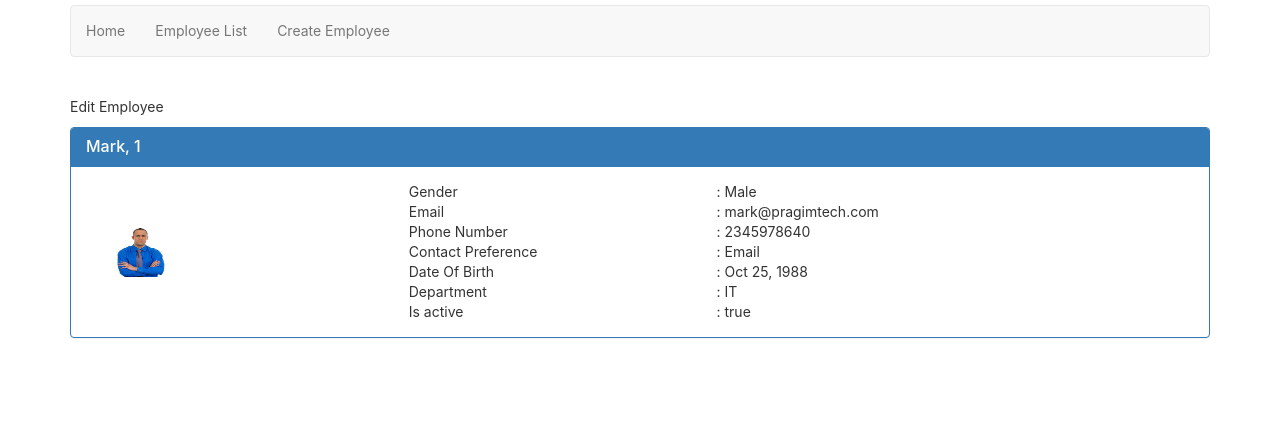
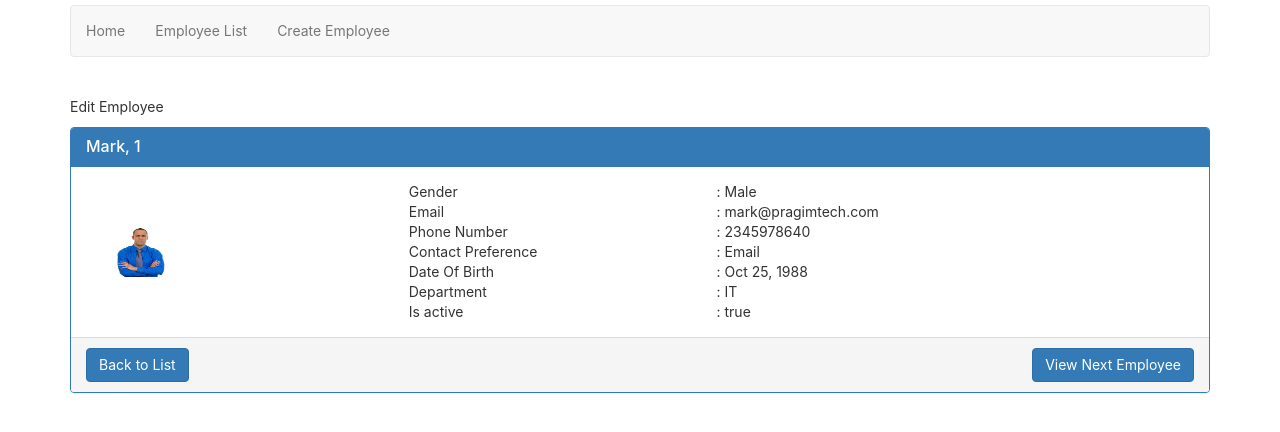
Before and after one commit to ggraur/eBarato_Angular, an Angular app: page /employees/1 in a window 1280 px wide. Shown: the top 432 px of the page. Built offline with nearby package versions, Linux system fonts and the light colour scheme.

Commit message:
add new future

```diff
--- a/src/app/app.module.ts
+++ b/src/app/app.module.ts
@@ -21,6 +21,9 @@ import { DisplayEmployeeComponent } from './employees/display-employee.component
 import { CreateEmployeeCanDeactivateGuardService } from './employees/create-employee-can-deactivate-guard.service';
 import { EmployeeDetailsComponent } from './employees/employee-details.component';
 
+import { HttpClientModule, HTTP_INTERCEPTORS } from '@angular/common/http';
+
+
 
 @NgModule({
   declarations: [
@@ -43,7 +46,8 @@ import { EmployeeDetailsComponent } from './employees/employee-details.component
     BrowserAnimationsModule,
     BsDatepickerModule.forRoot(),
   ],
-  providers: [EmployeeService,CreateEmployeeCanDeactivateGuardService],
+  providers: [EmployeeService
+             ,CreateEmployeeCanDeactivateGuardService],
   bootstrap: [AppComponent]
 })
 export class AppModule { }
--- a/src/app/employees/employee-details.component.html
+++ b/src/app/employees/employee-details.component.html
@@ -75,4 +75,9 @@
             </div>
         </div>
     </div>
+    <div class="panel-footer">
+        <!-- <a class="btn btn-primary" routerLink="/list,{id:'employee.id',name:'employee.fullName'}">Back to List</a> -->
+        <a class="btn btn-primary" [routerLink]="'[list]'">Back to List</a>
+        <button class="btn btn-primary pull-right" (click)="viewNextEmployee()"> View Next Employee</button>
+    </div>
 </div>
--- a/src/app/employees/employee-details.component.ts
+++ b/src/app/employees/employee-details.component.ts
@@ -1,6 +1,6 @@
 // https://www.youtube.com/watch?v=aP2hd4TePl4 display details
 import { Component, OnInit } from '@angular/core';
-import { ActivatedRoute } from '@angular/router';
+import { ActivatedRoute, Router } from '@angular/router';
 import { IEmployee } from '../Modules/employee.model';
 import { EmployeeService } from './employee.service';
 
@@ -10,15 +10,42 @@ import { EmployeeService } from './employee.service';
   styleUrls: ['./employee-details.component.css']
 })
 export class EmployeeDetailsComponent implements OnInit {
-
+  private _id: number | undefined;
+  private _employeesCount!:number;
   employee: IEmployee | undefined;
-  constructor(private _route : ActivatedRoute,
-              private _employeeService: EmployeeService) { }
+  constructor(private _route: ActivatedRoute,
+    private _employeeService: EmployeeService,
+    private _router: Router) { }
 
   ngOnInit(): void {
-    const id = + this._route.snapshot.params['id'];
-    console.log("Selected id: " + id);
-    this.employee = this._employeeService.getEmployee(id);
+
+    this._id = + this._route.snapshot.params['id'];
+    // console.log("Selected id: " + id);
+    this.employee = this._employeeService.getEmployee(this._id);
+    this._employeesCount = this._employeeService.getEmployeesCount();
+
+    //   this._route.paramMap.subscribe(param=>{
+    //   this._id = + !param.get('id');
+    //  // this._id = + !param.get('id') ;
+    //   console.log("Id is: " + this._id);
+    //   //this._id = + param.get('id') ;
+    //   this.employee = this._employeeService.getEmployee(this._id);
+    //   this._employeesCount = this._employeeService.getEmployeesCount();
+    // https://www.youtube.com/watch?v=jZJY70PY10w --not working for me
+   // })
+
+
+
+    // this._id = + this._route.snapshot.params['id'];
+    // // console.log("Selected id: " + id);
+    // this.employee = this._employeeService.getEmployee(this._id);
+    // this._employeesCount = this._employeeService.getEmployeesCount();
+  }
+  viewNextEmployee() {
+    const id = this._id ? this._id : 0;
+    if(this._employeesCount - 1 < id){ this._id = 0;}
+    this._id = id + 1;
+    this._router.navigate(['/employees', this._id]);
   }
 
 }
--- a/src/app/employees/employee.service.ts
+++ b/src/app/employees/employee.service.ts
@@ -76,6 +76,9 @@ export class EmployeeService {
   getEmployees(): IEmployee[] {
     return this.listEmployees;
   }
+  getEmployeesCount(): number {
+    return this.listEmployees.length;
+  }
   getEmployee(employeeId: number): IEmployee | undefined {
     return this.listEmployees.find(x => x.id === employeeId);
   }
```
